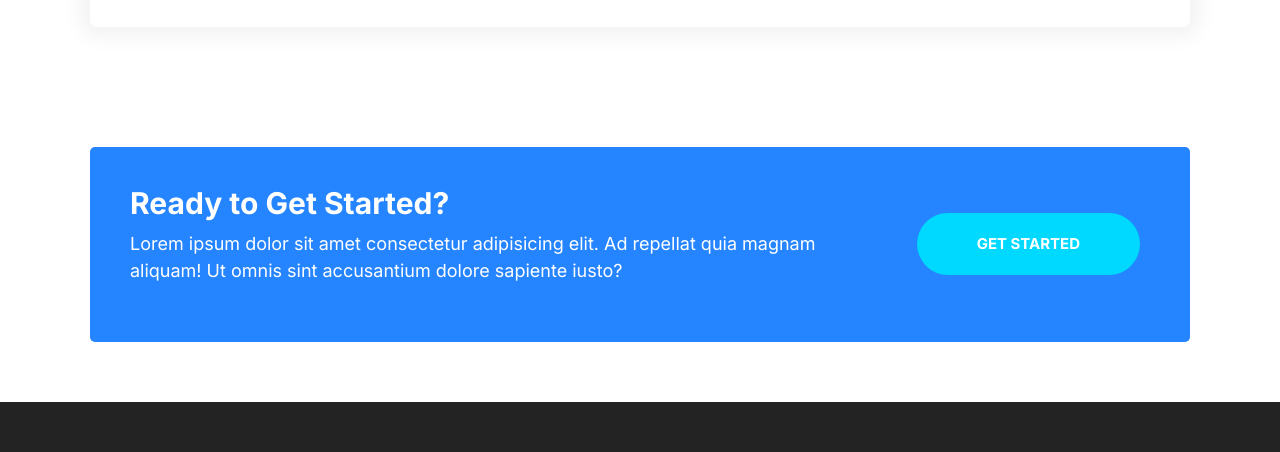
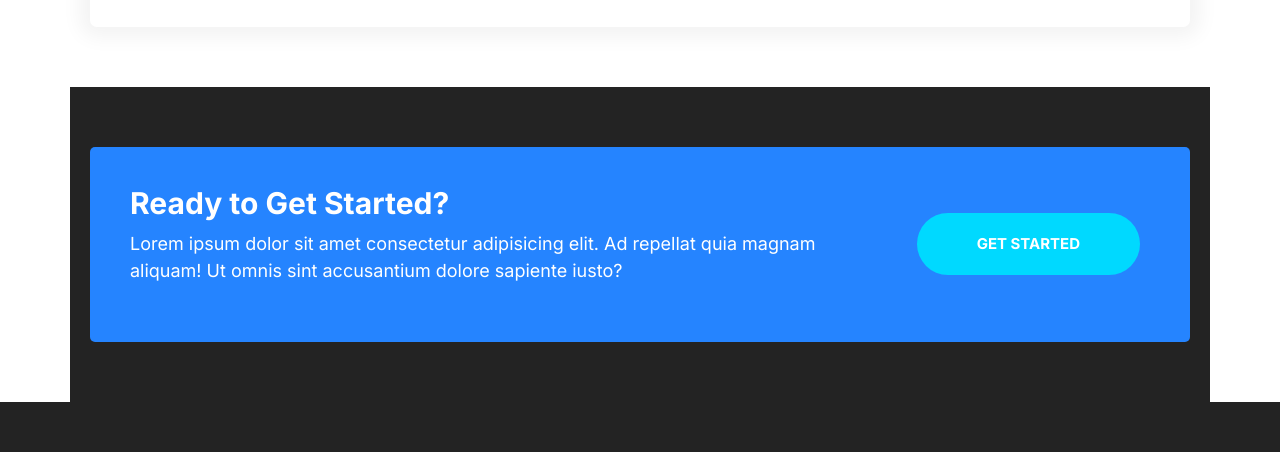
Before and after one commit to benen89/Kukuruzo, a plain HTML site: page index.html in a window 1280 px wide. Shown: the part 5609-6061 px from the top of the page. Drawn offline with nearby package versions, Linux system fonts and the light colour scheme.

Commit message:
added callout-footer class

```diff
--- a/css/styles.css
+++ b/css/styles.css
@@ -785,3 +785,7 @@ a {
     margin: 1rem 0 1.5rem;
   }
 }
+
+.callout-footer {
+  background-color: #232323;
+}
--- a/index.html
+++ b/index.html
@@ -436,7 +436,7 @@
         </div>
       </div>
     </section>
-    <section class="block container">
+    <section class="block container callout-footer">
       <div class="callout callout--primary">
         <div class="grid grid--1x2">
           <div class="callout__content">
```
